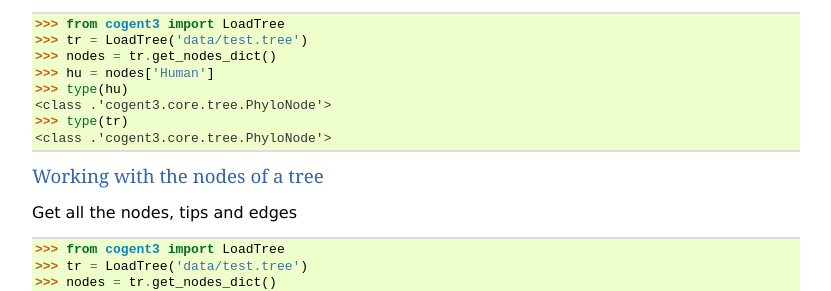
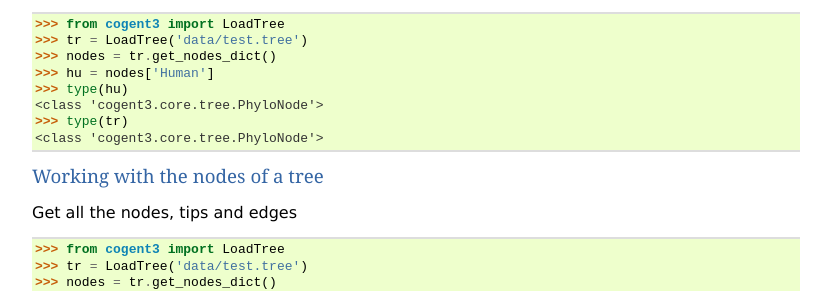
Before and after one commit to cogent3/cogent3, a Sphinx documentation site: the page built from doc/cookbook/phylonodes.rst, in a window 1280 px wide and 1400 px high, scrolled down 881 px. Shown: the part 162-453 px from the top of the window, without its empty margins (48-879 px from the left). Built offline with Sphinx 7.4.7, drawn with Linux system fonts in a browser that asks for light colours; formulas are drawn with MathJax 3; some of the changed text lies outside the part shown.

Commit message:
MAINT: doc updates ... again

```diff
--- a/doc/cookbook/genetic_code.rst
+++ b/doc/cookbook/genetic_code.rst
@@ -151,7 +151,7 @@ Remove the stop codon first
 .. doctest::
 
     >>> from cogent3 import DNA
-    >>> my_seq = DNA.make_sequence('ATGCACTGGTAA','my_gene')
+    >>> my_seq = DNA.make_seq('ATGCACTGGTAA','my_gene')
     >>> seq = my_seq.without_terminal_stop_codon()
     >>> pep = seq.get_translation()
     >>> print(pep.to_fasta())
--- a/doc/cookbook/phylonodes.rst
+++ b/doc/cookbook/phylonodes.rst
@@ -74,9 +74,9 @@ The object type of a tree and its nodes is the same
     >>> nodes = tr.get_nodes_dict()
     >>> hu = nodes['Human']
     >>> type(hu)
-    <class .'cogent3.core.tree.PhyloNode'>
+    <class 'cogent3.core.tree.PhyloNode'>
     >>> type(tr)
-    <class .'cogent3.core.tree.PhyloNode'>
+    <class 'cogent3.core.tree.PhyloNode'>
 
 Working with the nodes of a tree
 """"""""""""""""""""""""""""""""
@@ -169,7 +169,7 @@ Getting the last common ancestor (LCA) for two nodes
     >>> lca
     Tree("((Human,HowlerMon),Mouse);")
     >>> type(lca)
-    <class .'cogent3.core.tree.PhyloNode'>
+    <class 'cogent3.core.tree.PhyloNode'>
 
 Getting all the ancestors for a node
 """"""""""""""""""""""""""""""""""""
--- a/doc/cookbook/protein_sequences.rst
+++ b/doc/cookbook/protein_sequences.rst
@@ -11,7 +11,7 @@ Creating a ProteinSequence with a name
     >>> from cogent3 import PROTEIN
     >>> p = PROTEIN.make_seq('THISISAPRQTEIN','myProtein')
     >>> type(p)
-    <class .'cogent3.core.sequence.ProteinSequence'>
+    <class 'cogent3.core.sequence.ProteinSequence'>
     >>> str(p)
     'THISISAPRQTEIN'
 
--- a/doc/cookbook/simple_trees.rst
+++ b/doc/cookbook/simple_trees.rst
@@ -74,9 +74,9 @@ The object type of a tree and its nodes is the same
     >>> nodes = tr.get_nodes_dict()
     >>> hu = nodes['Human']
     >>> type(hu)
-    <class .'cogent3.core.tree.PhyloNode'>
+    <class 'cogent3.core.tree.PhyloNode'>
     >>> type(tr)
-    <class .'cogent3.core.tree.PhyloNode'>
+    <class 'cogent3.core.tree.PhyloNode'>
 
 Working with the nodes of a tree
 """"""""""""""""""""""""""""""""
@@ -169,7 +169,7 @@ Getting the last common ancestor (LCA) for two nodes
     >>> lca
     Tree("((Human,HowlerMon),Mouse);")
     >>> type(lca)
-    <class .'cogent3.core.tree.PhyloNode'>
+    <class 'cogent3.core.tree.PhyloNode'>
 
 Getting all the ancestors for a node
 """"""""""""""""""""""""""""""""""""
```
